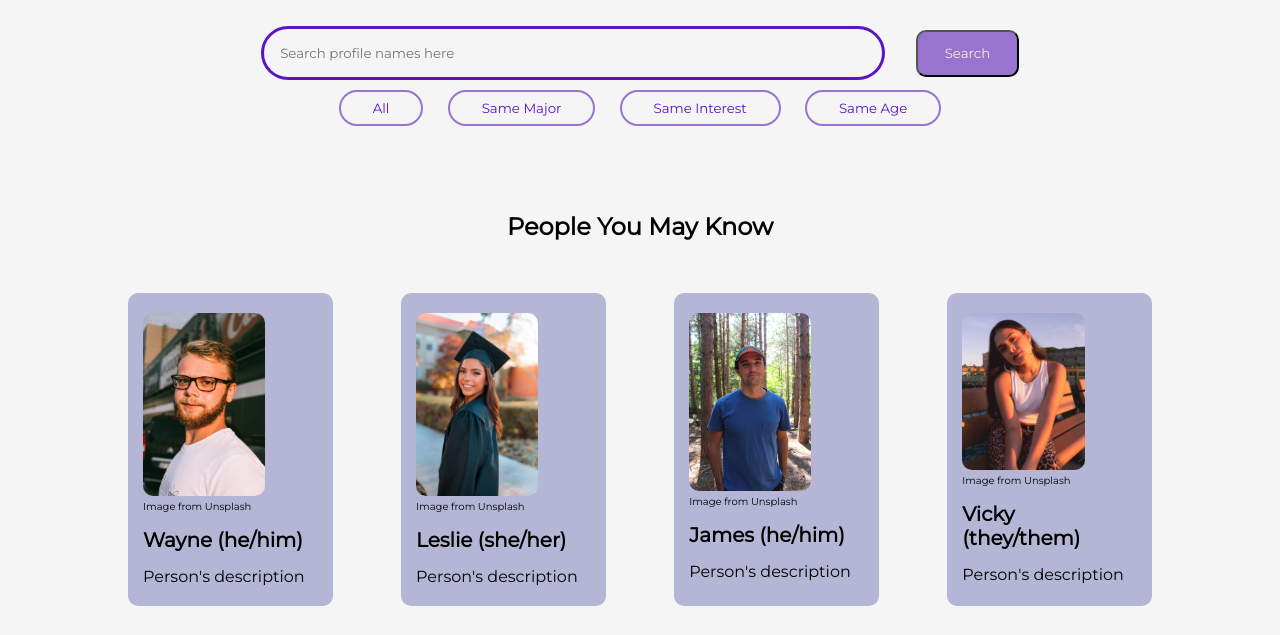
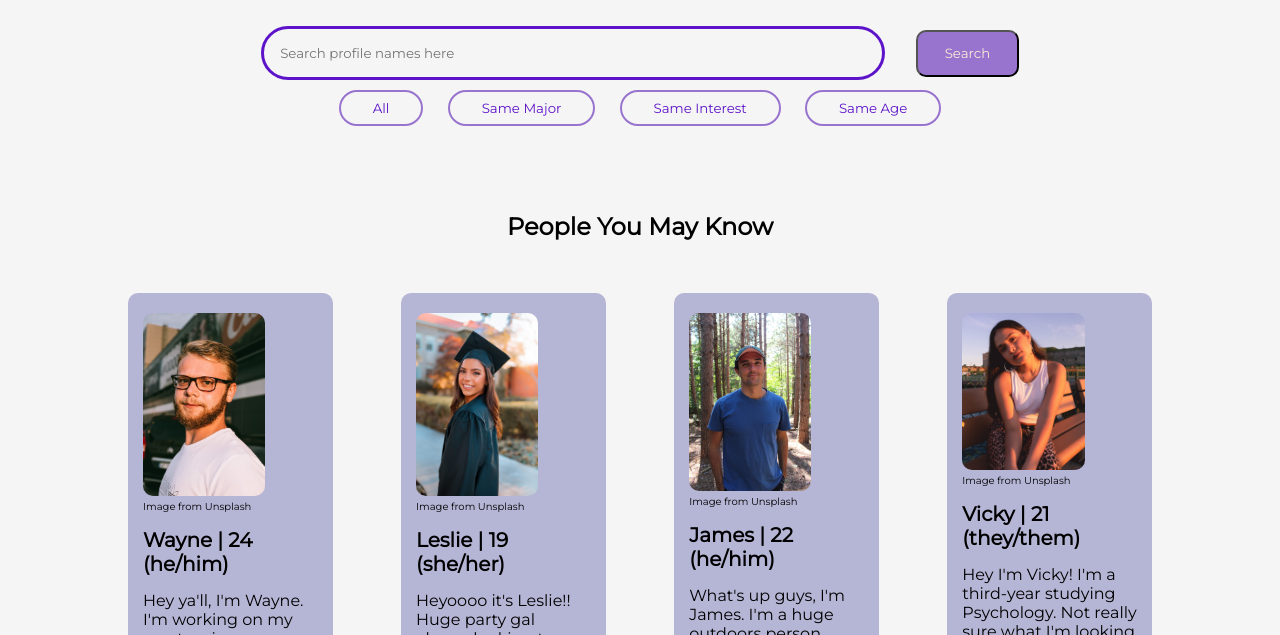
Before and after one commit to leahjia/Dawg-Date, a plain HTML site: page index.html in a window 1280 px wide. Shown: the part 165-800 px from the top of the page. Drawn offline with Linux system fonts and the light colour scheme.

Commit message:
home page edits Kathy

```diff
--- a/index.html
+++ b/index.html
@@ -52,8 +52,9 @@
                         <img src="img/person-1.avif" alt="Wayne">
                     </a>
                     <figcaption>Image from Unsplash</figcaption>
-                    <h2 class="profile-name">Wayne (he/him)</h2>
-                    <p class="profile-description">Person's description</p>
+                    <h2 class="profile-name">Wayne | 24 (he/him)</h2>
+                    <p class="profile-description">Hey ya'll, I'm Wayne. I'm working on my masters in Mechanical
+                        Engineering. Always down to kick back and have a good time.</p>
                 </div>
 
                 <!-- Profile 2 -->
@@ -62,8 +63,9 @@
                         <img src="img/person-2.jpg" alt="Leslie">
                     </a>
                     <figcaption>Image from Unsplash</figcaption>
-                    <h2 class="profile-name">Leslie (she/her)</h2>
-                    <p class="profile-description">Person's description</p>
+                    <h2 class="profile-name">Leslie | 19 (she/her)</h2>
+                    <p class="profile-description">Heyoooo it's Leslie!! Huge party gal always looking to meet new
+                        faces, hit me up if you know how to have fun (:</p>
                 </div>
 
                 <!-- Profile 3 -->
@@ -72,8 +74,10 @@
                         <img src="img/person-3.jpg" alt="James">
                     </a>
                     <figcaption>Image from Unsplash</figcaption>
-                    <h2 class="profile-name">James (he/him)</h2>
-                    <p class="profile-description">Person's description</p>
+                    <h2 class="profile-name">James | 22 (he/him)</h2>
+                    <p class="profile-description">What's up guys, I'm James. I'm a huge outdoors person, either playing
+                        football or baseball on the weekends. Looking for something serious, reach out if you are too.
+                    </p>
                 </div>
 
                 <!-- Profile 4 -->
@@ -82,8 +86,9 @@
                         <img src="img/person-4.jpg" alt="Vicky">
                     </a>
                     <figcaption>Image from Unsplash</figcaption>
-                    <h2 class="profile-name">Vicky (they/them)</h2>
-                    <p class="profile-description">Person's description</p>
+                    <h2 class="profile-name">Vicky | 21 (they/them)</h2>
+                    <p class="profile-description">Hey I'm Vicky! I'm a third-year studying Psychology. Not really sure
+                        what I'm looking for but I'm hoping you'll help me figure that out.</p>
                 </div>
             </div>
         </section>
```
